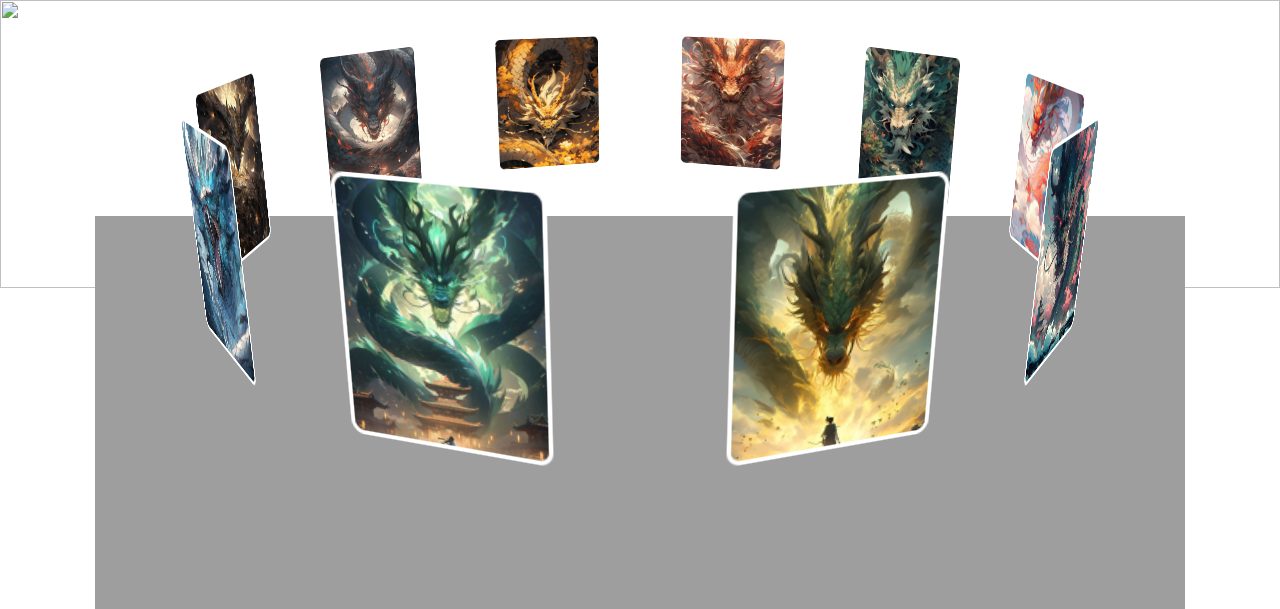
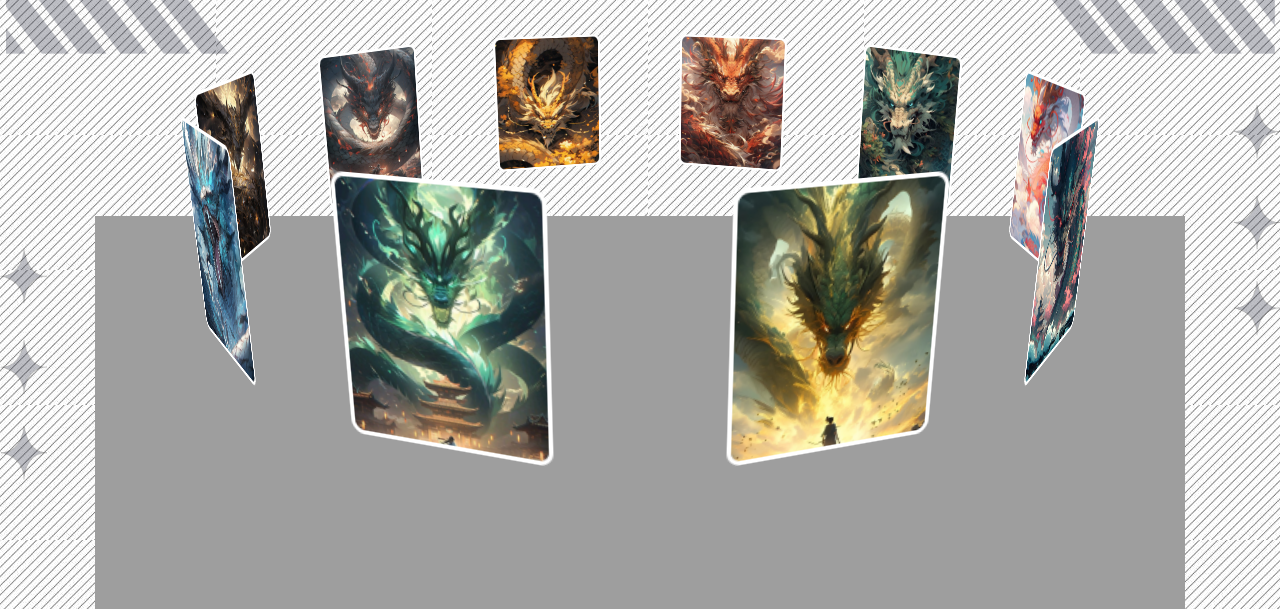
Before and after one commit to SyedHassaanAli105/SyedHassaanAli105-html-Css-assignment-4-hassaan, a plain HTML site: page index.html in a window 1280 px wide. Shown: the top 609 px of the page. Drawn offline with Linux system fonts and the light colour scheme; the site is published under a folder, as on GitHub Pages, so addresses that start at the root find nothing; a web font is replaced by a local one.

Commit message:
animationdesignweb

```diff
--- a/index.html
+++ b/index.html
@@ -11,7 +11,7 @@
 <body>
 
     <div class="main">
-        <img src="/pics/bg.png" alt="" height="60%" width="100%">
+        <img src="bg.png" alt="" height="60%" width="100%">
         <div class="slider" style="--quantity:10">
             <div class="items" style="--position:1"><img src="pics/dragon_1.jpg" alt=""></div>
             <div class="items" style="--position:2"><img src="pics/dragon_2.jpg" alt=""></div>
--- a/style.css
+++ b/style.css
@@ -15,7 +15,7 @@
     position: relative;
     text-align: center;
     text-align: center;
-    background-image: url(/pics/Untitled.jpeg);
+    background-image: url("Untitled.jpeg");
     /* background-image: url(/pics/bg.png); */
     /* border: 2px solid red; */
 
```
Also changed, not shown: Untitled.jpeg (renamed from pics/Untitled.jpeg), bg.png (renamed from pics/bg.png).
